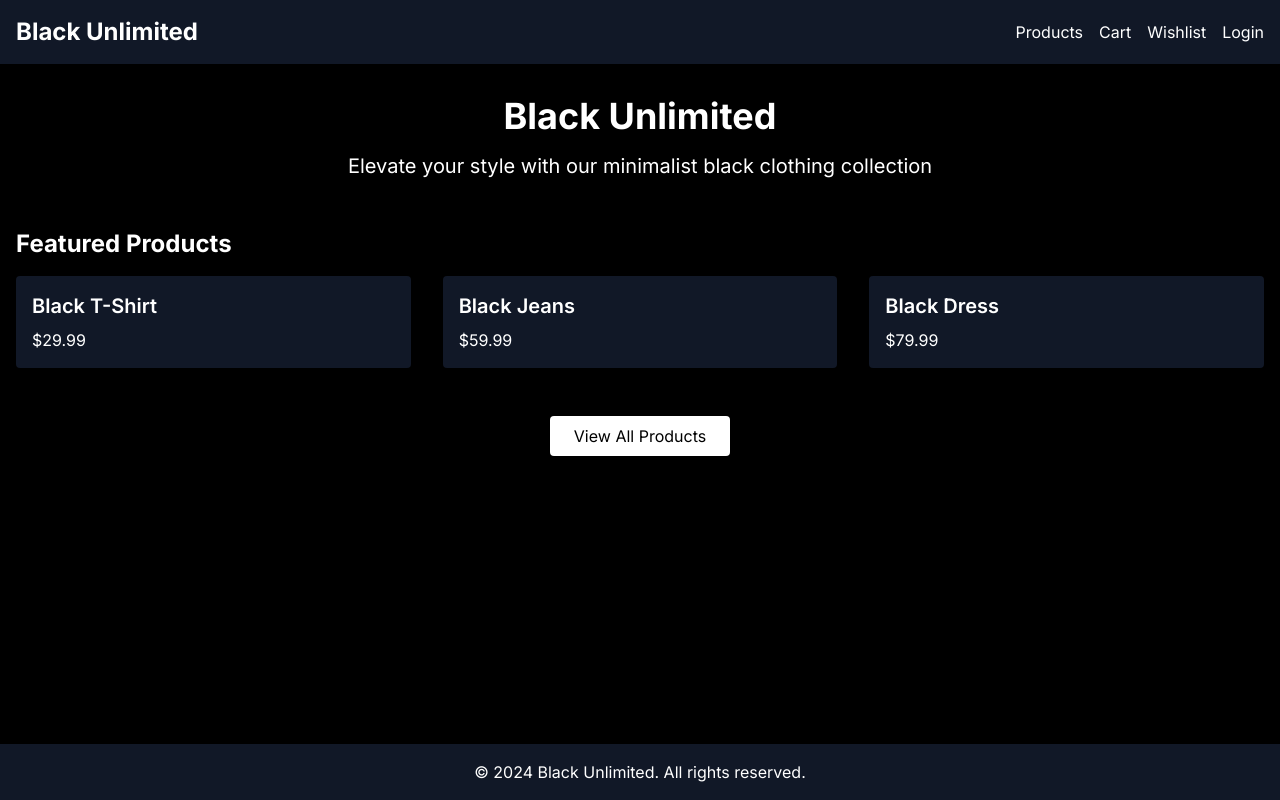
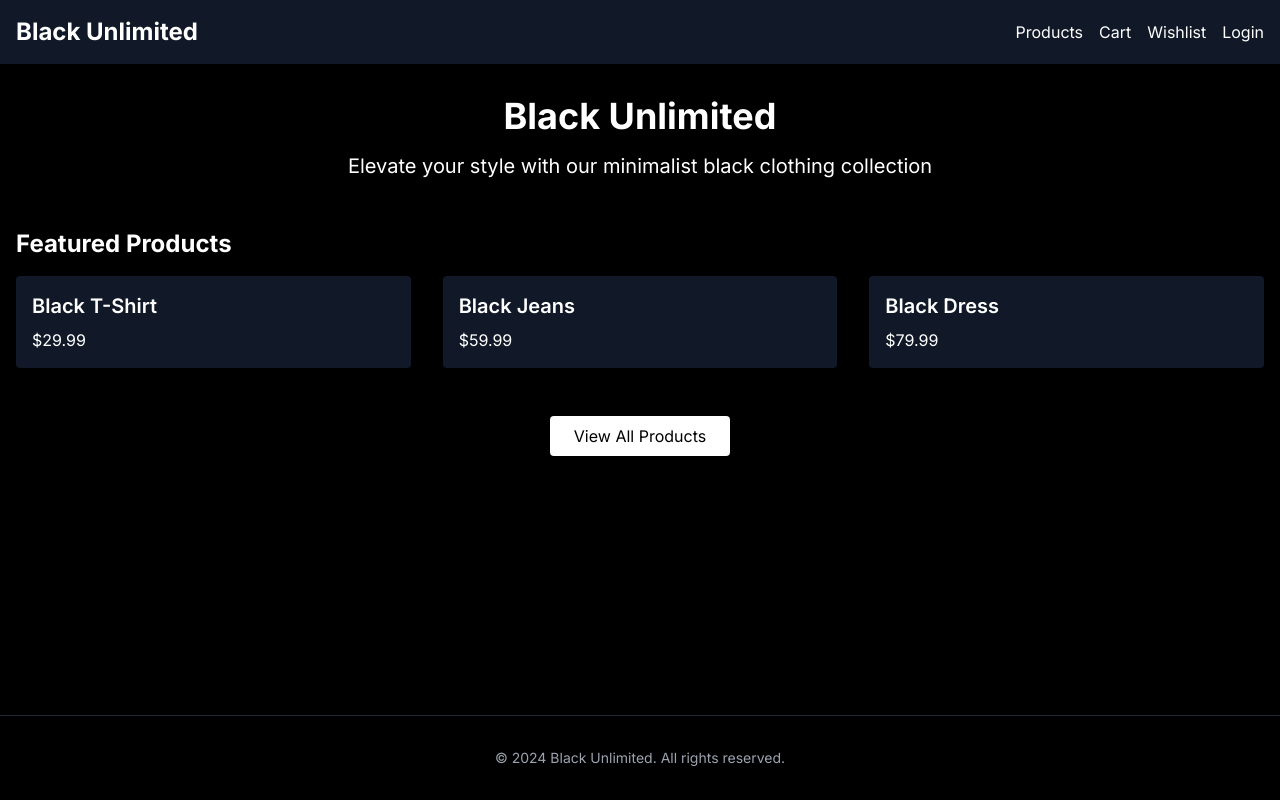
Before and after one commit to rishmi5h/BU-UI, a Next.js app: page / in a window 1280 px wide. Built offline with nearby package versions, Linux system fonts and the light colour scheme.

Commit message:
Update Footer.tsx

```diff
--- a/app/components/Footer.tsx
+++ b/app/components/Footer.tsx
@@ -1,8 +1,8 @@
 export default function Footer() {
   return (
-    <footer className="bg-gray-900 py-4 mt-8">
+    <footer className="bg-black py-8 border-t border-gray-800">
       <div className="container mx-auto px-4 text-center">
-        <p>&copy; 2024 Black Unlimited. All rights reserved.</p>
+        <p className="text-sm text-gray-400">&copy; 2024 Black Unlimited. All rights reserved.</p>
       </div>
     </footer>
   )
```
